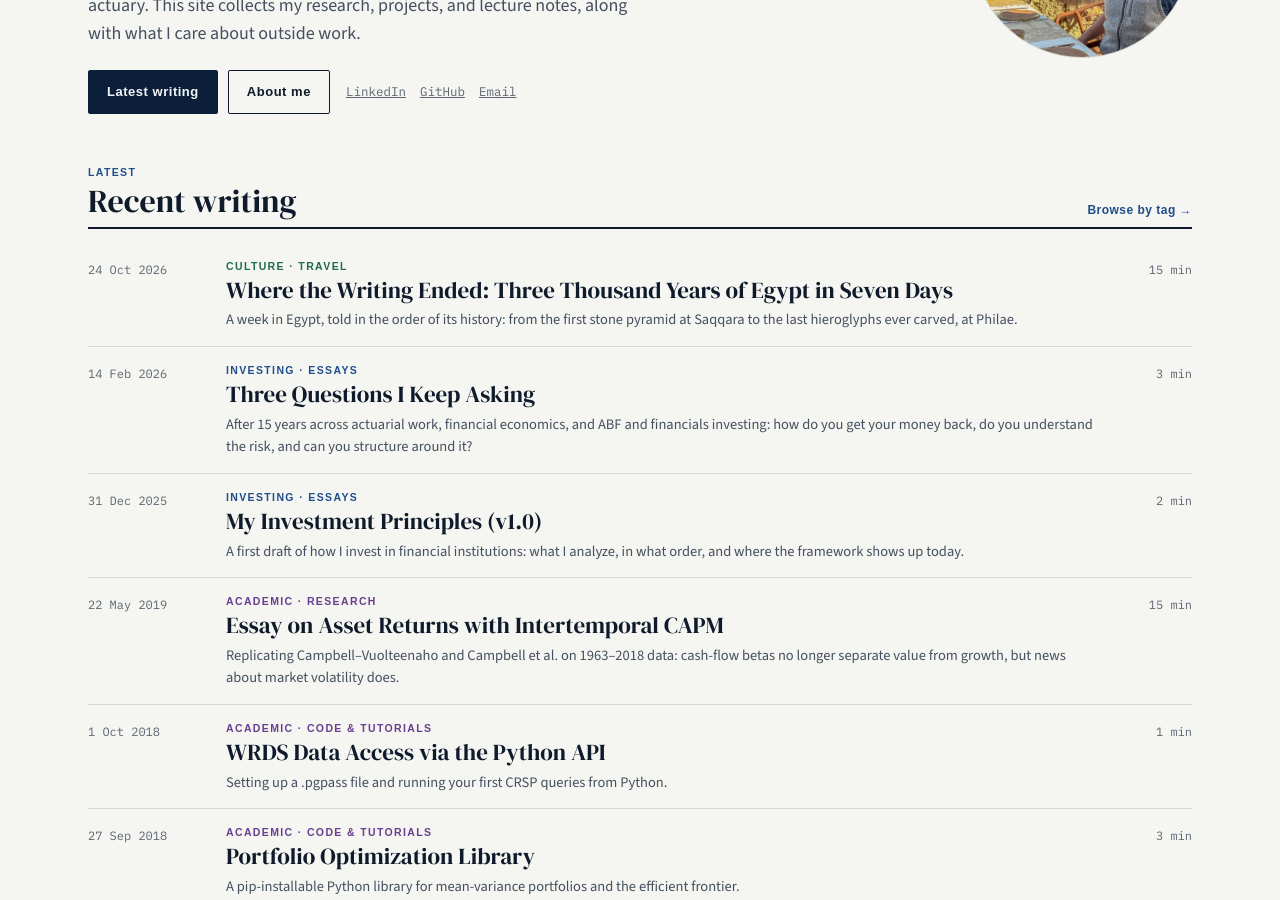
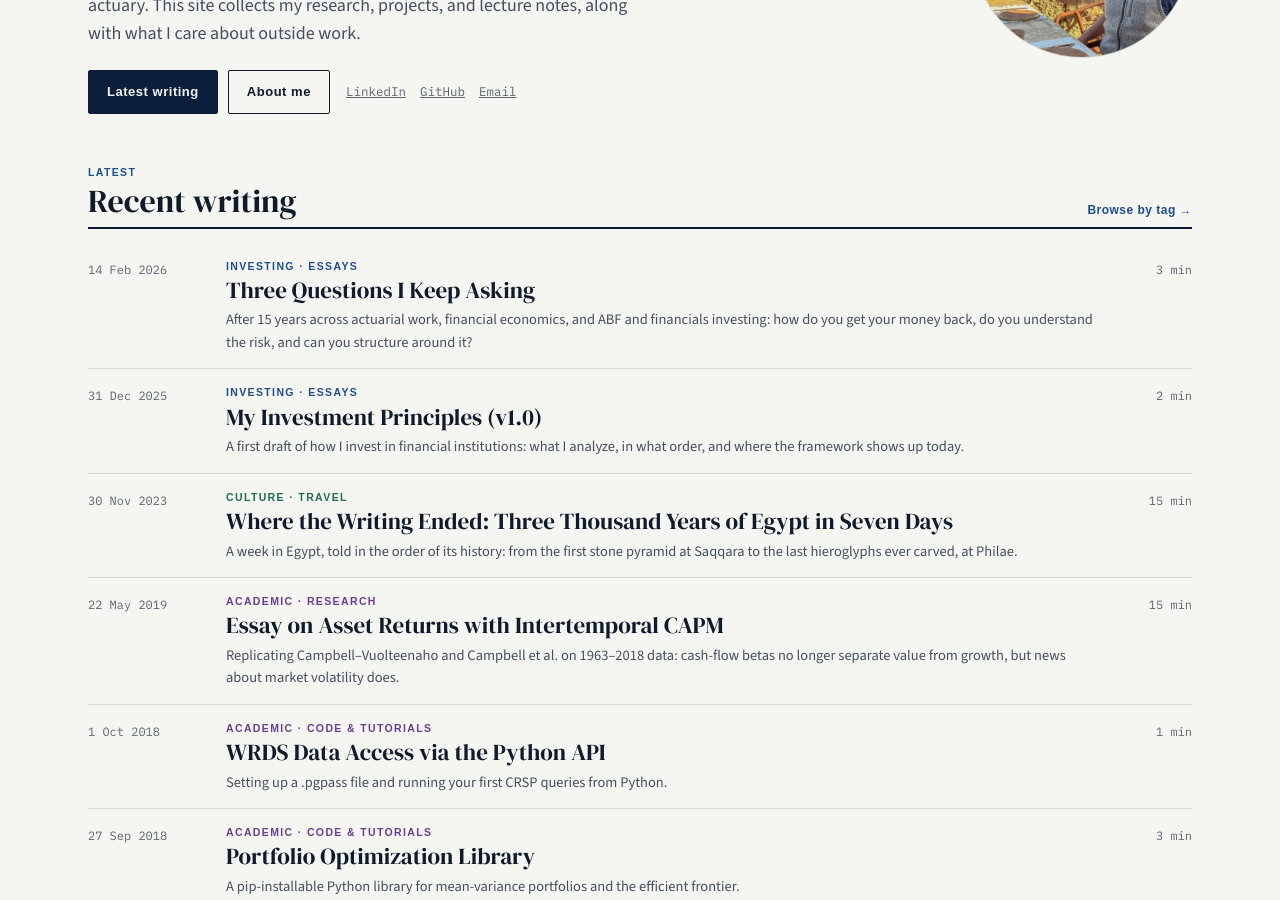
Before and after one commit to WizardKingZ/WizardKingZ.github.io, a Jekyll site: the page built from index.html, in a window 1280 px wide and 900 px high, scrolled down 372 px. Built offline with Jekyll 4.4.1, drawn with Linux system fonts in a browser that asks for light colours; part of the change alters nothing that is shown.

Commit message:
Date the Egypt post 30 Nov 2023
Co-Authored-By: Claude Opus 5.5 <noreply@anthropic.com>
Claude-Session: https://claude.ai/code/session_01HuzLqhE1N2LXEfqC3bb9e5

```diff
--- a/_posts/2026-10-24-egypt-where-the-writing-ended.md
+++ b/_posts/2023-11-30-egypt-where-the-writing-ended.md
@@ -1,6 +1,6 @@
 ---
 title: "Where the Writing Ended: Three Thousand Years of Egypt in Seven Days"
-date: 2026-10-24 12:00
+date: 2023-11-30 12:00
 pillar: culture
 series: travel
 topic: Egypt, November 2023
@@ -84,7 +84,7 @@ The Great Pyramid remained the tallest man-made structure on earth for nearly 4,
 
 The Sphinx has gone by several names. By the New Kingdom, Egyptians worshipped it as Horemakhet, "Horus in the horizon," and Thutmose IV cleared the sand from its body and set up the Dream Stela between its paws. In Arabic it is Abu al-Hol, "the father of dread." "Sphinx" itself is a Greek word.
 
-Lunch was at Khufu's, a restaurant on the Giza plateau whose terrace looks straight at the Great Pyramid. Its chef, Mostafa Seif, reworks the rural dishes he grew up with. In 2025 the restaurant was named the best in Egypt and ranked fourth on the Middle East and North Africa's 50 Best list. I ordered hamam, roast pigeon. Pigeon is a staple of Egyptian cooking, and the mud-brick dovecotes that house the birds are still a common sight in villages along the Nile.
+Lunch was at Khufu's, a restaurant on the Giza plateau whose terrace looks straight at the Great Pyramid. Its chef, Mostafa Seif, reworks the rural dishes he grew up with. The restaurant has since been named the best in Egypt and ranked fourth on the Middle East and North Africa's 50 Best list for 2025. I ordered hamam, roast pigeon. Pigeon is a staple of Egyptian cooking, and the mud-brick dovecotes that house the birds are still a common sight in villages along the Nile.
 
 <div class="pair">
   <figure><img src="/assets/images/egypt-2023/khufus-terrace.jpg" alt="Johnew at a table on Khufu's terrace with the Great Pyramid behind" loading="lazy"><figcaption>The terrace at Khufu's.</figcaption></figure>
@@ -118,7 +118,7 @@ Luxor Temple, begun under Amenhotep III around 1390 BC, carries the marks of the
 
 The crisis ended with Tutankhamun <span class="cartouche" role="img" aria-label="Tutankhamun in hieroglyphs">𓇋𓏠𓈖𓏏𓅱𓏏𓋹</span>, who was born Tutankhaten, changed his name, and restored Amun. The name means "living image of Amun." Amun's name is written first in the cartouche out of respect, and the ankh <span class="hg" role="img" aria-label="Ankh in hieroglyphs">𓋹</span>, the sign for life, sits at the end.
 
-Tutankhamun was a minor king who died at about 19, yet his burial alone filled rooms of the Egyptian Museum on Tahrir Square, where I saw it with an Egyptologist on my first day. That made it easier to imagine what the great pharaohs, whose tombs were robbed in antiquity, once took with them. Since my visit, most of the collection, including the gold mask, has moved to the Grand Egyptian Museum near Giza, which opened fully in November 2025 and shows the whole burial in one place for the first time.
+Tutankhamun was a minor king who died at about 19, yet his burial alone filled rooms of the Egyptian Museum on Tahrir Square, where I saw it with an Egyptologist on my first day. That made it easier to imagine what the great pharaohs, whose tombs were robbed in antiquity, once took with them. *Update, 2026:* since my visit, most of the collection, including the gold mask, has moved to the Grand Egyptian Museum near Giza, which opened fully in November 2025 and shows the whole burial in one place for the first time.
 
 I also went down into his tomb in the Valley of the Kings. It is small for a king's, and only the burial chamber is painted, but the treasure I had seen in Cairo came out of these few rooms, and the king's mummy still lies here.
 
```
